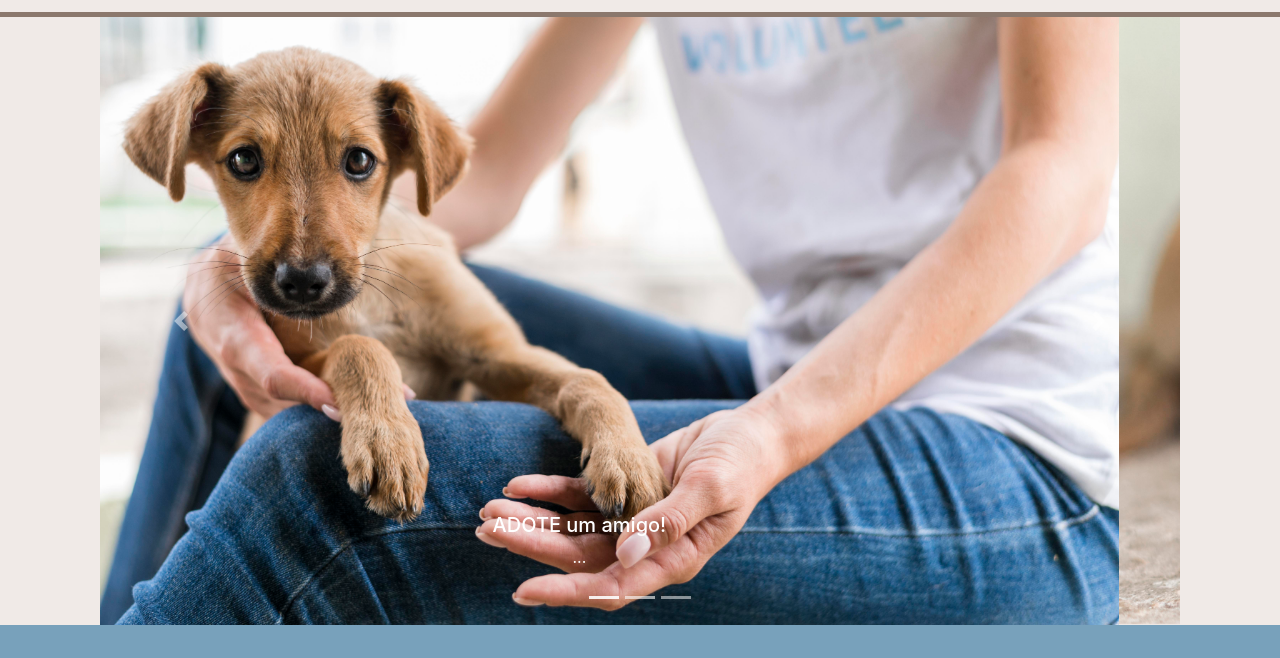
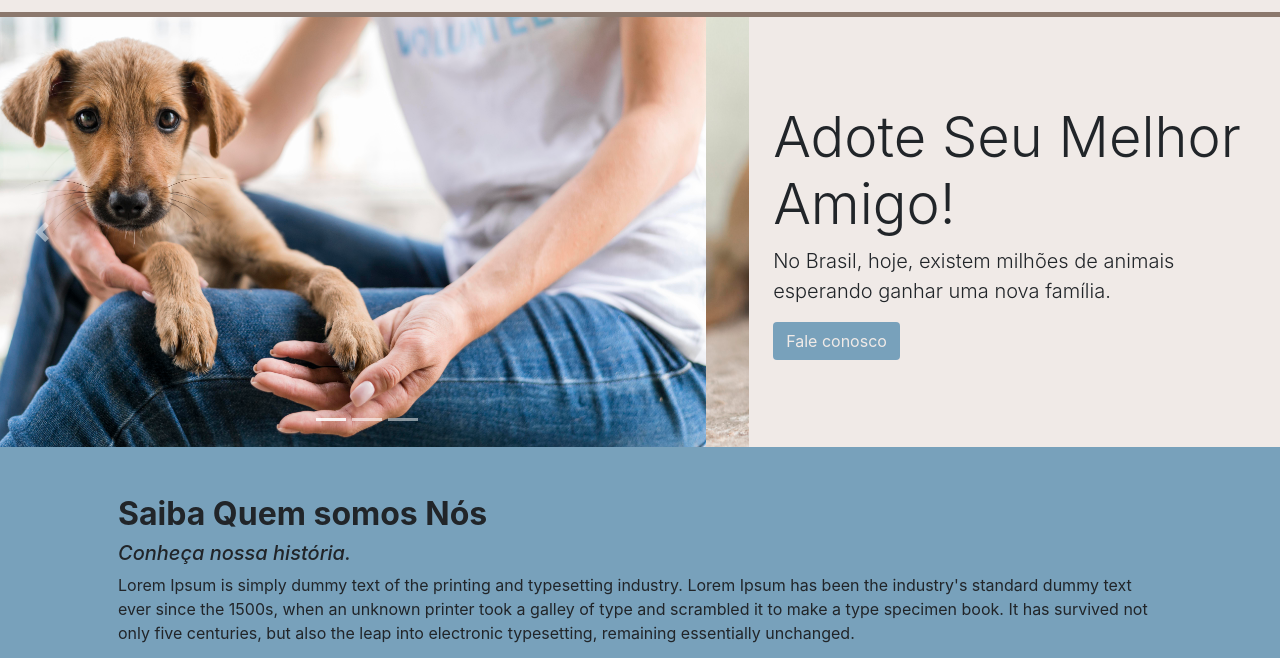
Before and after one commit to hidelr090/amparaWeb, a website: page index.html in a window 1280 px wide. Shown: the part 133-791 px from the top of the page. Drawn offline with Linux system fonts and the light colour scheme.

Commit message:
alterações home

```diff
--- a/index.html
+++ b/index.html
@@ -27,8 +27,10 @@
     </div>
   </header>
 
-  <div>
-    <div class="row row-theme-slide">
+  <div class="row">
+    <div class="col-lg-7">
+
+      <div class="row ">
 
         <div id="carouselExampleIndicators" class="carousel slide" data-ride="carousel">
           <ol class="carousel-indicators">
@@ -39,10 +41,6 @@
           <div class="carousel-inner">
             <div class="carousel-item active">
               <img class="d-block w-100" src="img/slide1.jpg" alt="First slide">
-            <div class="carousel-caption d-none d-md-block text-blond">
-              <h5>ADOTE um amigo!</h5>
-              <p>...</p>
-            </div>
             </div>
             <div class="carousel-item">
               <img class="d-block w-100" src="img/slide2.jpg" alt="Second slide">
@@ -61,13 +59,23 @@
           </a>
         </div>
       </div>
+    </div>
+    <div class="col-lg-5 p-4 align-self-center">
+      <h1 class="display-4">Adote Seu Melhor Amigo!</h1>
+      <p class="lead">No Brasil, hoje, existem milhões de animais esperando ganhar uma nova família.</p>
+      <a class="btn btn-color-secundary" href="contato.html" role="button">Fale conosco</a>
+    </div>
+  </div>
 
   </div>
   <div class="row bg-theme-primary">
     <div class="container p-5">
       <h2 class=" text-theme-destaque">Saiba Quem somos Nós</h2>
       <h5 class=""><i>Conheça nossa história.</i></h5>
-      <p>Lorem Ipsum is simply dummy text of the printing and typesetting industry. Lorem Ipsum has been the industry's standard dummy text ever since the 1500s, when an unknown printer took a galley of type and scrambled it to make a type specimen book. It has survived not only five centuries, but also the leap into electronic typesetting, remaining essentially unchanged.</p>
+      <p>Lorem Ipsum is simply dummy text of the printing and typesetting industry. Lorem Ipsum has been the industry's
+        standard dummy text ever since the 1500s, when an unknown printer took a galley of type and scrambled it to make
+        a type specimen book. It has survived not only five centuries, but also the leap into electronic typesetting,
+        remaining essentially unchanged.</p>
       <a class="btn btn-color-primary" href="sobre.html" role="button">Sobre</a>
     </div>
   </div>
@@ -76,7 +84,10 @@
     <div class="container p-5">
       <h2 class=" text-theme-destaque">Saiba como nos ajudar</h2>
       <h5 class=""><i>Ajude nossa instituição a continuar trabalhando.</i></h5>
-      <p>Lorem Ipsum is simply dummy text of the printing and typesetting industry. Lorem Ipsum has been the industry's standard dummy text ever since the 1500s, when an unknown printer took a galley of type and scrambled it to make a type specimen book. It has survived not only five centuries, but also the leap into electronic typesetting, remaining essentially unchanged.</p>
+      <p>Lorem Ipsum is simply dummy text of the printing and typesetting industry. Lorem Ipsum has been the industry's
+        standard dummy text ever since the 1500s, when an unknown printer took a galley of type and scrambled it to make
+        a type specimen book. It has survived not only five centuries, but also the leap into electronic typesetting,
+        remaining essentially unchanged.</p>
       <a class="btn btn-color-secundary" href="ajude.html" role="button">Ajude-nos</a>
     </div>
   </div>
@@ -85,7 +96,10 @@
     <div class="container p-5">
       <h2 class=" text-theme-destaque">Ficou com alguma Dúvida?</h2>
       <h5 class=""><i>Entre em contato com a gente.</i></h5>
-      <p>Lorem Ipsum is simply dummy text of the printing and typesetting industry. Lorem Ipsum has been the industry's standard dummy text ever since the 1500s, when an unknown printer took a galley of type and scrambled it to make a type specimen book. It has survived not only five centuries, but also the leap into electronic typesetting, remaining essentially unchanged.</p>
+      <p>Lorem Ipsum is simply dummy text of the printing and typesetting industry. Lorem Ipsum has been the industry's
+        standard dummy text ever since the 1500s, when an unknown printer took a galley of type and scrambled it to make
+        a type specimen book. It has survived not only five centuries, but also the leap into electronic typesetting,
+        remaining essentially unchanged.</p>
       <a class="btn btn-color-primary" href="contato.html" role="button">Fale conosco</a>
     </div>
   </div>
```
Lines whose indentation alone changed are shown as unchanged.
